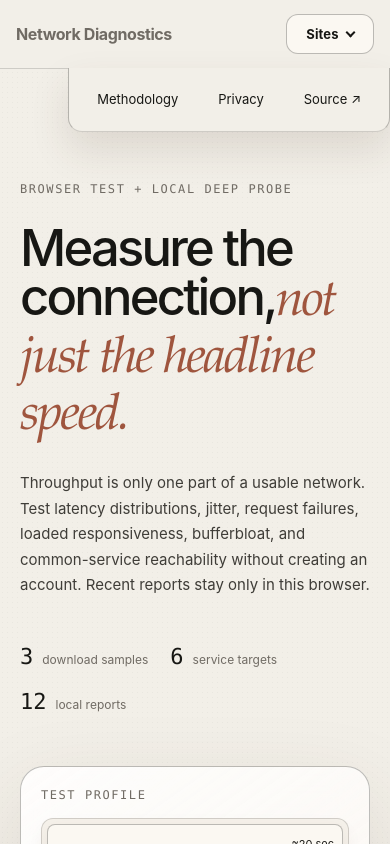
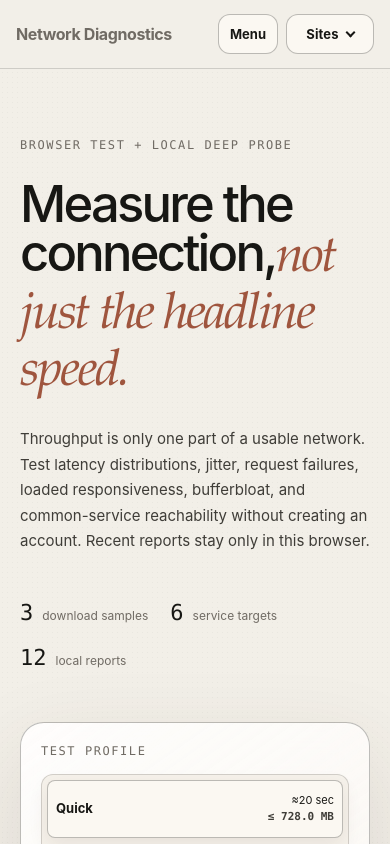
Before and after one commit to JohnnyZLi/Network-Diagnostics-Suite, a React (Vite) app: page / in a window 390 px wide. Shown: the top 844 px of the page. Built offline with nearby package versions, Linux system fonts and the light colour scheme.

Commit message:
Refine compact Network navigation and color hierarchy

```diff
--- a/src/design-system-adapter.css
+++ b/src/design-system-adapter.css
@@ -120,11 +120,11 @@ body::after,
 
 .preview-grid article:nth-child(1) h3,
 .preview-grid article:nth-child(2) h3,
-.preview-grid article:nth-child(3) h3 {
+.preview-grid article:nth-child(3) h3,
+.methodology-grid article:nth-child(n) h3 {
   color: var(--text);
 }
 
-.methodology-grid article h3,
 .deep-probe__intro h2,
 .transfer-direction > header > small {
   color: var(--accent);
@@ -139,37 +139,70 @@ body::after,
 }
 
 @media (max-width: 900px) {
-  .site-header {
-    margin-bottom: 46px;
+  .site-header .site-nav,
+  .site-header .site-nav--open {
+    width: auto;
+    min-height: 0;
+    position: absolute;
+    z-index: var(--jl-z-menu);
+    top: 100%;
+    right: var(--jl-layout-gutter);
+    left: var(--jl-layout-gutter);
+    grid-template-columns: 1fr;
+    gap: var(--jl-space-1);
+    margin-top: var(--jl-space-2);
+    padding: var(--jl-space-2);
+    border: 1px solid var(--jl-color-rule-strong);
+    border-radius: var(--jl-radius-md);
+    background: var(--jl-color-surface);
+    box-shadow: var(--jl-shadow-high);
+    -webkit-backdrop-filter: none;
+    backdrop-filter: none;
+    font-size: 13px;
   }
 
-  /* Product navigation becomes a compact secondary row instead of disappearing. */
-  .site-header .site-nav,
+  .site-header .site-nav {
+    display: none;
+  }
+
   .site-header .site-nav--open {
-    min-height: 46px;
-    position: absolute;
-    top: 100%;
-    right: 0;
-    left: 0;
+    display: grid;
+  }
+
+  .site-header .site-nav a {
+    min-height: var(--jl-control-height-md);
     display: flex;
-    gap: clamp(var(--jl-space-4), 5vw, var(--jl-space-8));
     align-items: center;
-    justify-content: center;
-    padding-inline: var(--jl-layout-gutter);
-    border-bottom: 1px solid var(--jl-color-rule);
-    background: var(--jl-color-canvas);
-    font-size: 0.82rem;
+    padding-inline: var(--jl-space-3);
+    border-radius: var(--jl-radius-sm);
+  }
+
+  .site-header .site-nav a:hover,
+  .site-header .site-nav a:focus-visible {
+    background: var(--jl-color-surface-muted);
+    text-decoration: none;
   }
 
   .nav-toggle {
-    display: none;
+    min-height: var(--jl-control-height-sm);
+    order: -1;
+    display: inline-flex;
+    align-items: center;
+    justify-content: center;
+    border-color: var(--jl-color-rule-strong);
+    border-radius: var(--jl-radius-md);
+    background: var(--jl-color-surface);
+    color: var(--jl-color-ink);
+    font-family: var(--jl-font-ui);
+    font-size: 13px;
+    font-weight: 700;
+    line-height: 1;
   }
 }
 
 @media (max-width: 560px) {
   .site-header {
     min-height: 68px;
-    margin-bottom: 44px;
   }
 
   .site-header .wordmark {
@@ -178,9 +211,18 @@ body::after,
 
   .site-header .site-nav,
   .site-header .site-nav--open {
-    min-height: 44px;
-    gap: var(--jl-space-4);
-    padding-inline: var(--jl-space-4);
-    font-size: 0.76rem;
+    right: var(--jl-space-4);
+    left: var(--jl-space-4);
+  }
+
+  .nav-toggle {
+    min-height: 40px;
   }
 }
+
+@media (forced-colors: active) {
+  .nav-toggle,
+  .site-header .site-nav--open {
+    border-color: CanvasText;
+  }
+}
```
